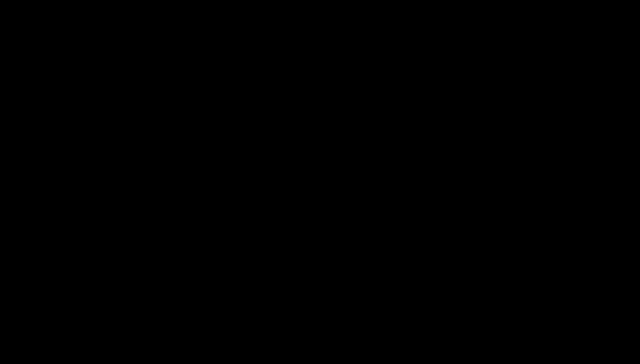
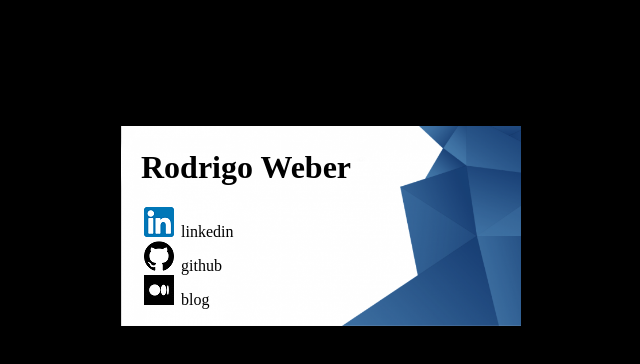
Before and after one commit to rodrigowe1988/Desenvolvimento-Web---Programador-BR, a plain HTML site: page Módulo03 - CSS Básico/index.html in a window 1280 px wide. Shown: the whole page, without its empty margins (319-959 px from the left). Drawn offline with Linux system fonts and the light colour scheme.

Commit message:
terminando o cartão

```diff
--- a/Módulo03 - CSS Básico/index.html
+++ b/Módulo03 - CSS Básico/index.html
@@ -11,12 +11,12 @@
     <div class="card">
         <h1>Rodrigo Weber</h1>
         <ul>
-            <a href="https://www.linkedin.com/in/rodrigo-weber-41446b74/"></a>
-            <li class="linkedin"></li>
-            <a href="https://github.com/rodrigowe1988"></a>
-            <li class="github"></li>
-            <a href="https://rodrigoweber-43886.medium.com/"></a>
-            <li class="medium"></li>
+            <a href="https://www.linkedin.com/in/rodrigo-weber-41446b74/" target="blank">
+            <li class="linkedin">linkedin</li></a>
+            <a href="https://github.com/rodrigowe1988" target="blank">
+            <li class="github">github</li></a>
+            <a href="https://rodrigoweber-43886.medium.com/" target="blank">
+            <li class="medium">blog</li></a>
         </ul>
     </div>
 </body>
--- a/Módulo03 - CSS Básico/style.css
+++ b/Módulo03 - CSS Básico/style.css
@@ -3,5 +3,32 @@ body {
 }
 
 .card {
+    background: url('images/backgorund.png') no-repeat;
+    width: 400px;
+    height: 200px;
+    box-sizing: border-box;
+    background-size: cover;
+    padding: 1px 20px;
+    margin: auto;
+    margin-top: 10%;
+}
 
+a {
+    text-decoration: none;
+    color: black;
 }
+
+.linkedin {
+    list-style-image: url('images/linkedin.png');
+    padding-bottom: -5px;
+}
+
+.github {
+    list-style-image: url('images/gihub.png');
+    padding-bottom: -5px;
+}
+
+.medium {
+    list-style-image: url('images/medium.jpeg');
+    padding-bottom: -5px;
+}
```
Also changed, not shown: Módulo03 - CSS Básico/images/Insta.png (added), Módulo03 - CSS Básico/images/Modelo.png (added), Módulo03 - CSS Básico/images/Twitter.png (added), Módulo03 - CSS Básico/images/Youtube.png (added), Módulo03 - CSS Básico/images/backgorund.png (added), Módulo03 - CSS Básico/images/gihub.png (added), Módulo03 - CSS Básico/images/linkedin.png (added), Módulo03 - CSS Básico/images/medium.jpeg (added), 1 other file.
